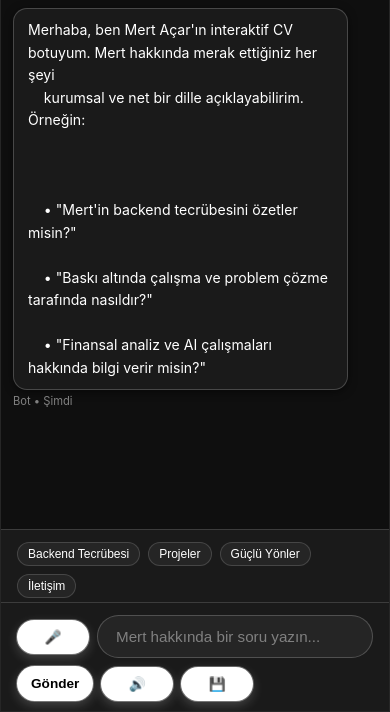
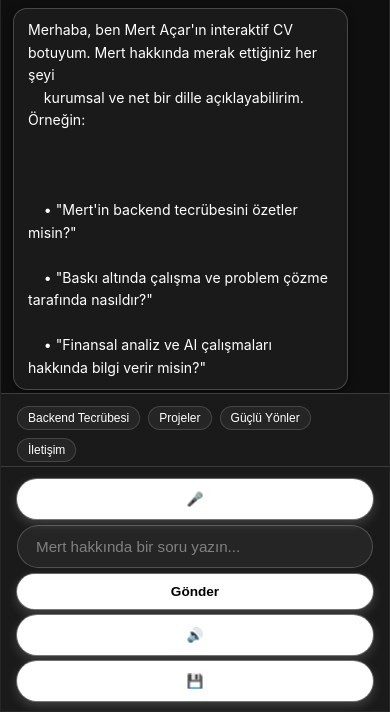
Before and after one commit to mertacar-git/mert-cv-bot, a plain HTML site: page index.html in a window 390 px wide. Shown: the part 132-844 px from the top of the page. Drawn offline with Linux system fonts and the light colour scheme.

Commit message:
Stack chat input and action buttons vertically on mobile

```diff
--- a/assets/styles.css
+++ b/assets/styles.css
@@ -1034,7 +1034,9 @@ body {
   /* Alt URL barının üstünde kalmaları için safe-area padding */
   .chat-input {
     padding-bottom: calc(10px + env(safe-area-inset-bottom, 0));
-    flex-wrap: wrap;                 /* Gerekirse butonları alta indir */
+    flex-direction: column;          /* Mobilde dikey hizala */
+    align-items: stretch;
+    gap: 6px;
     overflow-x: hidden;
   }
 
@@ -1043,6 +1045,7 @@ body {
     width: 100%;
     box-sizing: border-box;
     overflow-x: hidden;
+    justify-content: flex-start;
   }
 
   /* Mobilde butonları küçült, taşmayı engelle */
@@ -1051,8 +1054,13 @@ body {
     font-size: 0.75rem;
   }
 
+  .chat-input input {
+    width: 100%;
+  }
+
   .chat-input button {
-    min-width: 72px;
+    width: 100%;                    /* Tüm butonlar tam satır, taşma yok */
+    min-width: 0;
     padding: 10px 14px;
     font-size: 0.85rem;
   }
@@ -1060,8 +1068,8 @@ body {
   .voice-btn,
   .export-btn,
   .tts-btn {
-    width: 34px;
-    height: 34px;
+    height: 40px;
     font-size: 1rem;
+    border-radius: 10px;
   }
 }
```
